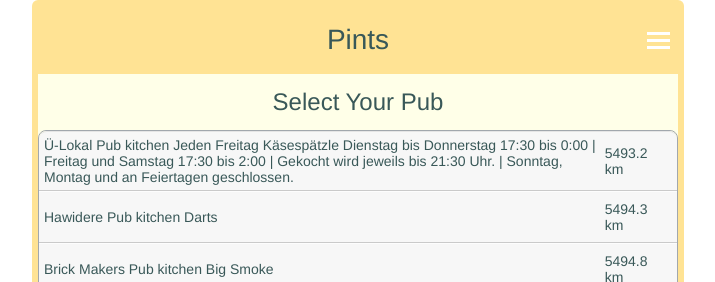
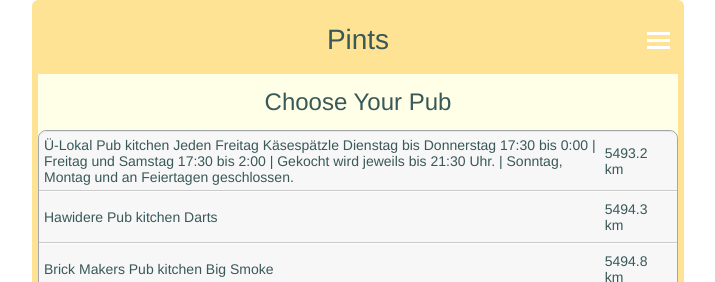
Before and after one commit to richardtraindl/pints, a Jekyll site: the page built from pints/index.html, in a window 1280 px wide. Shown: the top 282 px of the page, without its empty margins (282-997 px from the left). Built offline with Jekyll 4.4.1, drawn with Linux system fonts in a browser that asks for light colours.

Commit message:
Update index.html

```diff
--- a/pints/index.html
+++ b/pints/index.html
@@ -5,7 +5,7 @@ id: index
 ---
 
     <article>
-      <h2>Select Your Pub</h2>
+      <h2>Choose Your Pub</h2>
 
       <section id="msg">
         <!-- Wird dynamisch befüllt -->
```
